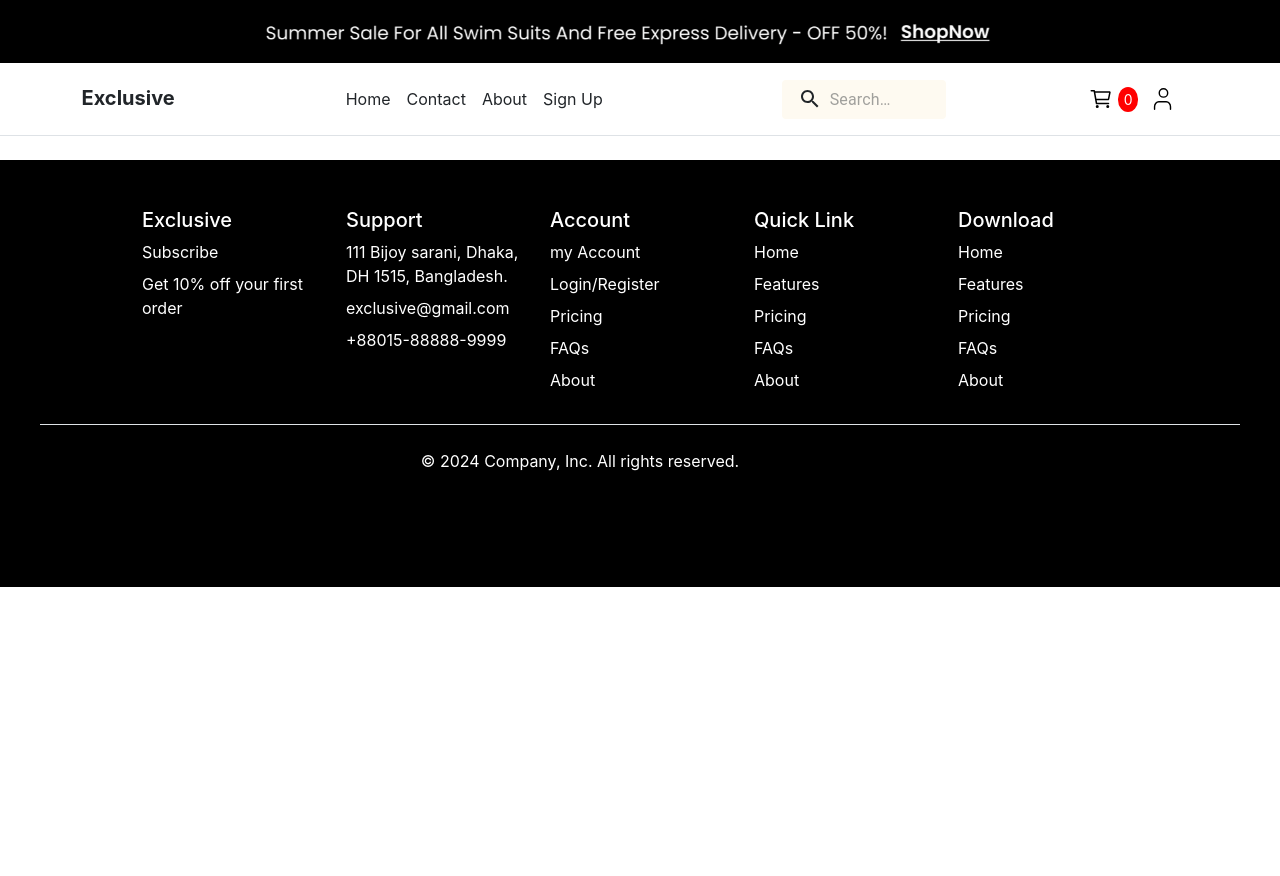
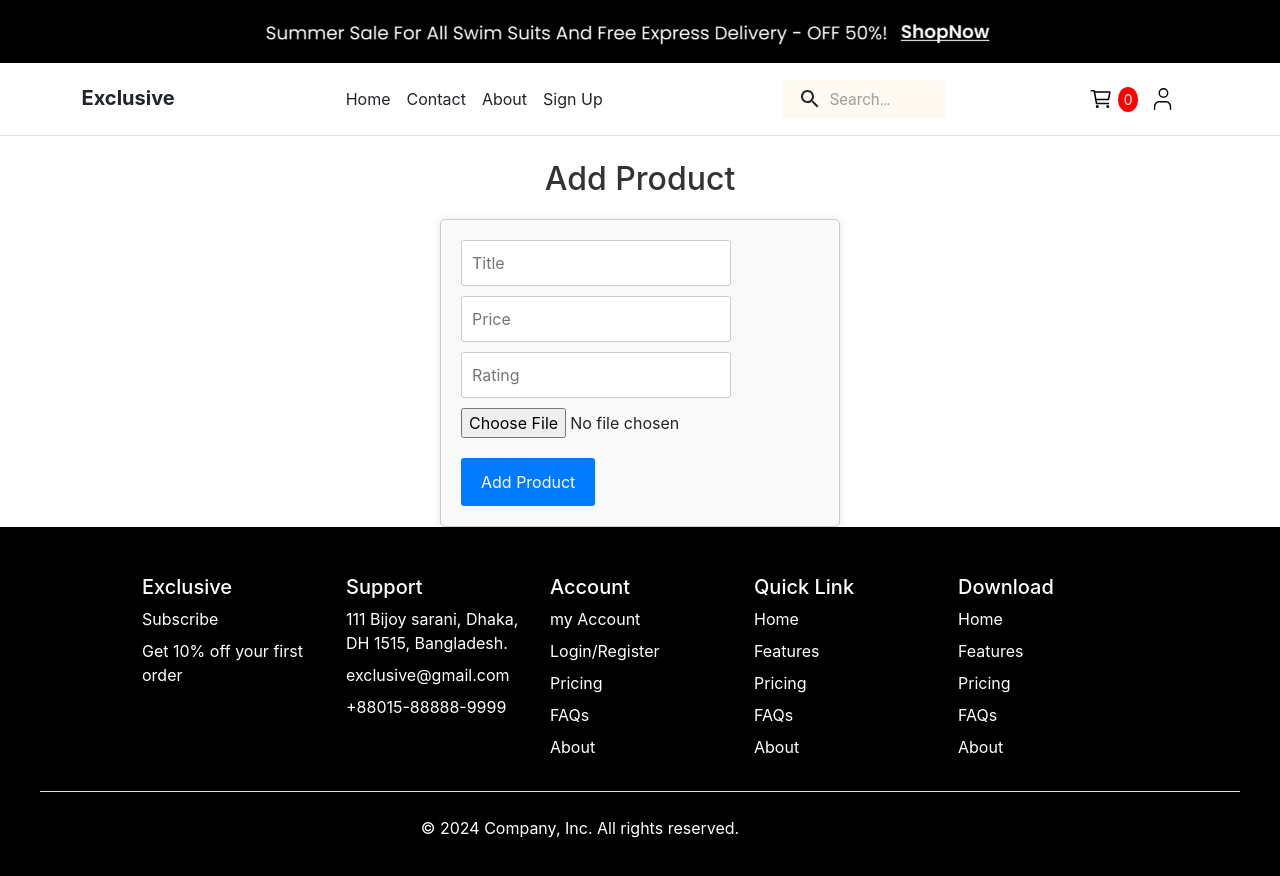
Before and after one commit to SteevenRaj23/EcomMern, a React (Create React App) app in the folder fron/: page /admin in a window 1280 px wide. Shown: the top 876 px of the page. Before the commit the page ends 800 px from the top, so only its background shows below. Built offline with nearby package versions, Linux system fonts and the light colour scheme; a web font is replaced by a local one.

Commit message:
admin fron

```diff
--- a/fron/src/App.js
+++ b/fron/src/App.js
@@ -13,6 +13,7 @@ import Cart from "./Components/Cart"
 import Checkout from "./Components/Checkout";
 import Contact from "./Components/Contact";
 import Payment from "./Components/Payment";
+import Add from "./Components/Add"
 
 function App() {
   const[cartvalue,setcartvalue]=useState();
@@ -34,6 +35,7 @@ function App() {
           <Route path="/billing" element={<Checkout/> } />
           <Route path="/Contact" element={  <Contact/> } />
           <Route path="/Payment" element={  <Payment amount={amount} setAmount={setAmount}/> } />
+          <Route path="/admin" element={<Add></Add>}/>
         </Routes>
         <Footer />
       </BrowserRouter>
--- /dev/null
+++ b/fron/src/Components/Add.jsx
@@ -0,0 +1,145 @@
+import React, { useState } from "react";
+import axios from "axios";
+
+const AddProductForm = () => {
+  const [title, setTitle] = useState("");
+  const [price, setPrice] = useState("");
+  const [rating, setRating] = useState("");
+  const [image, setImage] = useState(null);
+  const [message, setMessage] = useState("");
+
+  const handleSubmit = async (e) => {
+    e.preventDefault();
+
+    try {
+      const formData = new FormData();
+      formData.append("title", title);
+      formData.append("price", price);
+      formData.append("rating", rating);
+      formData.append("image", image);
+
+      const response = await axios.post(
+        "http://localhost:5000/addProduct",
+        formData,
+        {
+          headers: {
+            "Content-Type": "multipart/form-data",
+          },
+        }
+      );
+
+      setMessage(response.data.message);
+      setTitle("");
+      setPrice("");
+      setRating("");
+      setImage(null);
+    } catch (error) {
+      console.error("Error adding product:", error);
+      setMessage("Failed to add product");
+    }
+  };
+
+  return (
+    <div>
+      <h2 style={{ textAlign: "center", color: "#333", marginBottom: "20px" }}>
+        Add Product
+      </h2>
+      <form
+        onSubmit={handleSubmit}
+        style={{
+          maxWidth: "400px",
+          marginBottom: "20px",
+          margin: "0 auto",
+          padding: "20px",
+          border: "1px solid #ccc",
+          borderRadius: "5px",
+          backgroundColor: "#f9f9f9",
+          boxShadow: "0 0 10px rgba(0, 0, 0, 0.1)",
+        }}
+      >
+        <input
+          type="text"
+          placeholder="Title"
+          value={title}
+          onChange={(e) => setTitle(e.target.value)}
+          required
+          style={{
+            marginBottom: "10px",
+            padding: "10px",
+            border: "1px solid #ccc",
+            borderRadius: "3px",
+            fontSize: "16px",
+          }}
+        />
+        <br />
+        <input
+          type="number"
+          placeholder="Price"
+          value={price}
+          onChange={(e) => setPrice(e.target.value)}
+          required
+          style={{
+            marginBottom: "10px",
+            padding: "10px",
+            border: "1px solid #ccc",
+            borderRadius: "3px",
+            fontSize: "16px",
+          }}
+        />
+        <br />
+        <input
+          type="text"
+          placeholder="Rating"
+          value={rating}
+          onChange={(e) => setRating(e.target.value)}
+          required
+          style={{
+            marginBottom: "10px",
+            padding: "10px",
+            border: "1px solid #ccc",
+            borderRadius: "3px",
+            fontSize: "16px",
+          }}
+        />
+        <br />
+        <input
+          type="file"
+          onChange={(e) => setImage(e.target.files[0])}
+          required
+          style={{ marginBottom: "10px" }}
+        />
+        <br />
+        <button
+          type="submit"
+          style={{
+            marginTop: "10px",
+            padding: "12px 20px",
+            backgroundColor: "#007bff",
+            color: "#fff",
+            border: "none",
+            borderRadius: "3px",
+            fontSize: "16px",
+            cursor: "pointer",
+          }}
+        >
+          Add Product
+        </button>
+      </form>
+      {message && (
+        <p
+          style={{
+            marginTop: "10px",
+            padding: "10px",
+            backgroundColor: "#f0f0f0",
+            border: "1px solid #ccc",
+            borderRadius: "3px",
+          }}
+        >
+          {message}
+        </p>
+      )}
+    </div>
+  );
+};
+
+export default AddProductForm;
--- a/fron/src/Components/Cart.jsx
+++ b/fron/src/Components/Cart.jsx
@@ -298,7 +298,7 @@ export default function Cart({ cartvalue, setcartvalue,amount, setAmount }) {
             }}
           >
             <h6 style={{}}>Shipping:</h6>
-            <h6>Free Shipping</h6> {/* Assuming free shipping for simplicity */}
+            <h6>Free Shipping</h6>
           </div>
           <div
             style={{
@@ -310,7 +310,7 @@ export default function Cart({ cartvalue, setcartvalue,amount, setAmount }) {
             }}
           >
             <h6 style={{}}>Total:</h6>
-            <h6>${calculateSubtotal()}</h6> {/* Total is the same as subtotal in this case */}
+            <h6>${calculateSubtotal()}</h6>
           </div>
           <button
             type="button"
--- a/fron/src/Components/Home.jsx
+++ b/fron/src/Components/Home.jsx
@@ -190,7 +190,20 @@ const Home = () => {
         ))}
       </div>
       <div className="carddetails">
-        {data.slice(8).map((ele, index) => (
+        {data.slice(8,12).map((ele, index) => (
+          <Card
+            img={getImage(ele._id)}
+            title={ele.title}
+            price={ele.price}
+            rating={ele.rating}
+            onclick={() => {
+              display(ele);
+            }}
+          />
+        ))}
+      </div>
+      <div className="carddetails">
+        {data.slice(12).map((ele, index) => (
           <Card
             img={getImage(ele._id)}
             title={ele.title}
```
